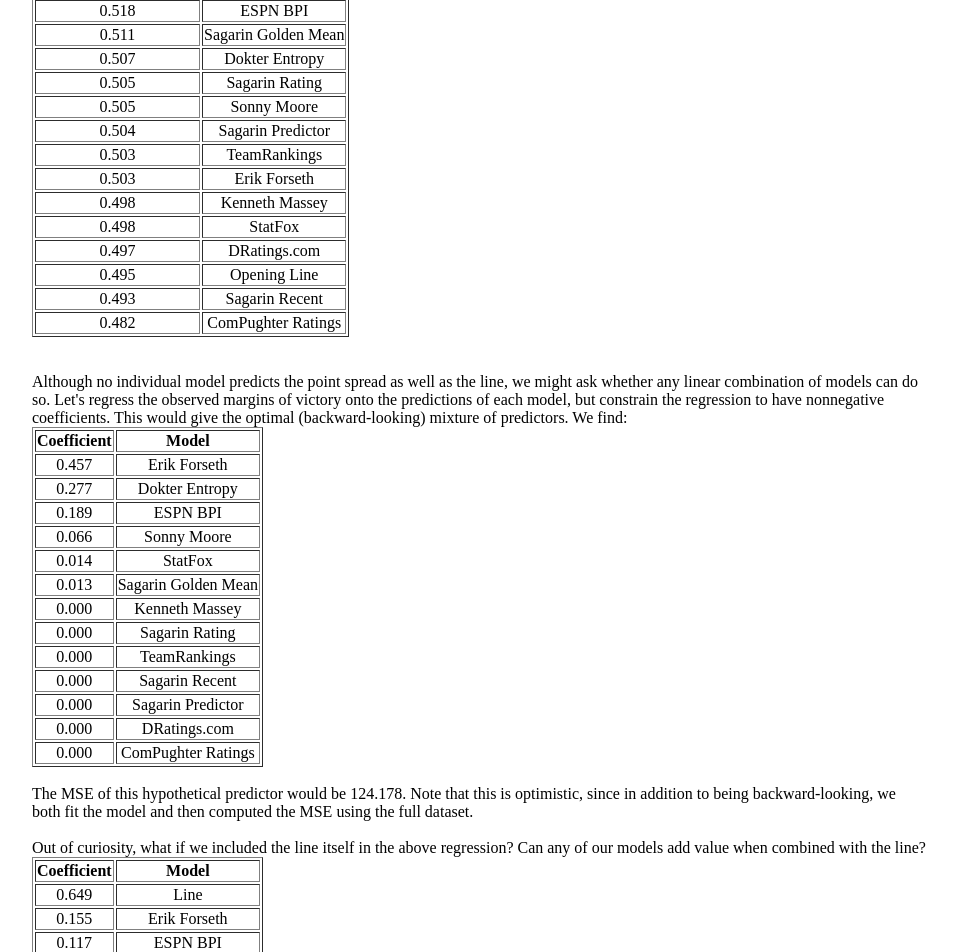
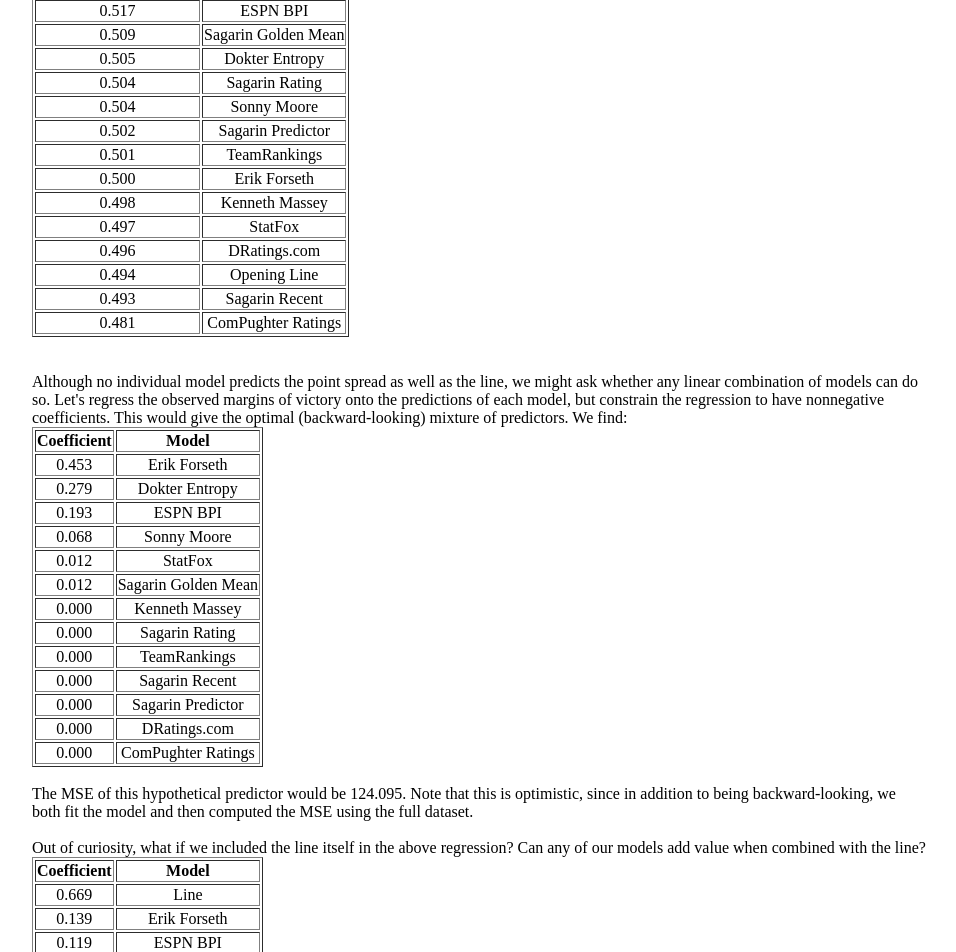
Before and after one commit to erikrforseth/erikrforseth.github.io, a Jekyll site: the page built from about.html, in a window 1280 px wide and 1400 px high, scrolled down 1205 px. Shown: the top 952 px of the window, without its empty margins (160-1116 px from the left). Built offline with Jekyll 4.4.1, drawn with Linux system fonts in a browser that asks for light colours; some of the changed text lies outside the part shown.

Commit message:
about page

```diff
--- a/about.html
+++ b/about.html
@@ -161,35 +161,35 @@
   </thead>
   <tbody>
     <tr align="center">
-      <td>0.518</td>
+      <td>0.517</td>
       <td>ESPN BPI</td>
     </tr>
     <tr align="center">
-      <td>0.511</td>
+      <td>0.509</td>
       <td>Sagarin Golden Mean</td>
     </tr>
     <tr align="center">
-      <td>0.507</td>
+      <td>0.505</td>
       <td>Dokter Entropy</td>
     </tr>
     <tr align="center">
-      <td>0.505</td>
+      <td>0.504</td>
       <td>Sagarin Rating</td>
     </tr>
     <tr align="center">
-      <td>0.505</td>
+      <td>0.504</td>
       <td>Sonny Moore</td>
     </tr>
     <tr align="center">
-      <td>0.504</td>
+      <td>0.502</td>
       <td>Sagarin Predictor</td>
     </tr>
     <tr align="center">
-      <td>0.503</td>
+      <td>0.501</td>
       <td>TeamRankings</td>
     </tr>
     <tr align="center">
-      <td>0.503</td>
+      <td>0.500</td>
       <td>Erik Forseth</td>
     </tr>
     <tr align="center">
@@ -197,15 +197,15 @@
       <td>Kenneth Massey</td>
     </tr>
     <tr align="center">
-      <td>0.498</td>
+      <td>0.497</td>
       <td>StatFox</td>
     </tr>
     <tr align="center">
-      <td>0.497</td>
+      <td>0.496</td>
       <td>DRatings.com</td>
     </tr>
     <tr align="center">
-      <td>0.495</td>
+      <td>0.494</td>
       <td>Opening Line</td>
     </tr>
     <tr align="center">
@@ -213,7 +213,7 @@
       <td>Sagarin Recent</td>
     </tr>
     <tr align="center">
-      <td>0.482</td>
+      <td>0.481</td>
       <td>ComPughter Ratings</td>
     </tr>
   </tbody>
@@ -230,27 +230,27 @@
   </thead>
   <tbody>
     <tr align="center">
-      <td>0.457</td>
+      <td>0.453</td>
       <td>Erik Forseth</td>
     </tr>
     <tr align="center">
-      <td>0.277</td>
+      <td>0.279</td>
       <td>Dokter Entropy</td>
     </tr>
     <tr align="center">
-      <td>0.189</td>
+      <td>0.193</td>
       <td>ESPN BPI</td>
     </tr>
     <tr align="center">
-      <td>0.066</td>
+      <td>0.068</td>
       <td>Sonny Moore</td>
     </tr>
     <tr align="center">
-      <td>0.014</td>
+      <td>0.012</td>
       <td>StatFox</td>
     </tr>
     <tr align="center">
-      <td>0.013</td>
+      <td>0.012</td>
       <td>Sagarin Golden Mean</td>
     </tr>
     <tr align="center">
@@ -284,7 +284,7 @@
   </tbody>
 </table>
 <br>
-The MSE of this hypothetical predictor would be 124.178. Note that this is optimistic, since in addition to being backward-looking, we both fit the model and then computed the MSE using the full dataset.
+The MSE of this hypothetical predictor would be 124.095. Note that this is optimistic, since in addition to being backward-looking, we both fit the model and then computed the MSE using the full dataset.
 <br><br>
 Out of curiosity, what if we included the line itself in the above regression? Can any of our models add value when combined with the line?<table border="1" class="dataframe">
   <thead>
@@ -295,19 +295,19 @@
   </thead>
   <tbody>
     <tr align="center">
-      <td>0.649</td>
+      <td>0.669</td>
       <td>Line</td>
     </tr>
     <tr align="center">
-      <td>0.155</td>
+      <td>0.139</td>
       <td>Erik Forseth</td>
     </tr>
     <tr align="center">
-      <td>0.117</td>
+      <td>0.119</td>
       <td>ESPN BPI</td>
     </tr>
     <tr align="center">
-      <td>0.088</td>
+      <td>0.084</td>
       <td>Dokter Entropy</td>
     </tr>
     <tr align="center">
```
Also changed, not shown: other parts of about.html (+19 -19 lines).
